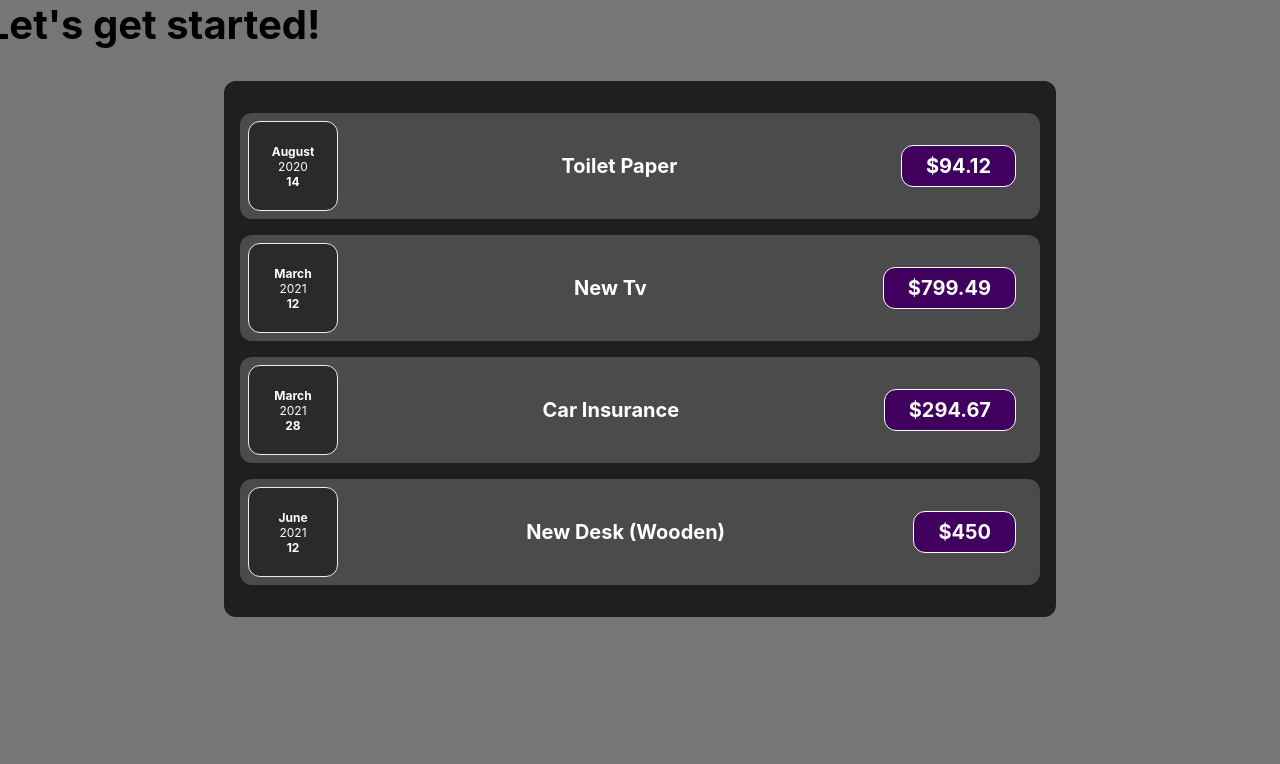
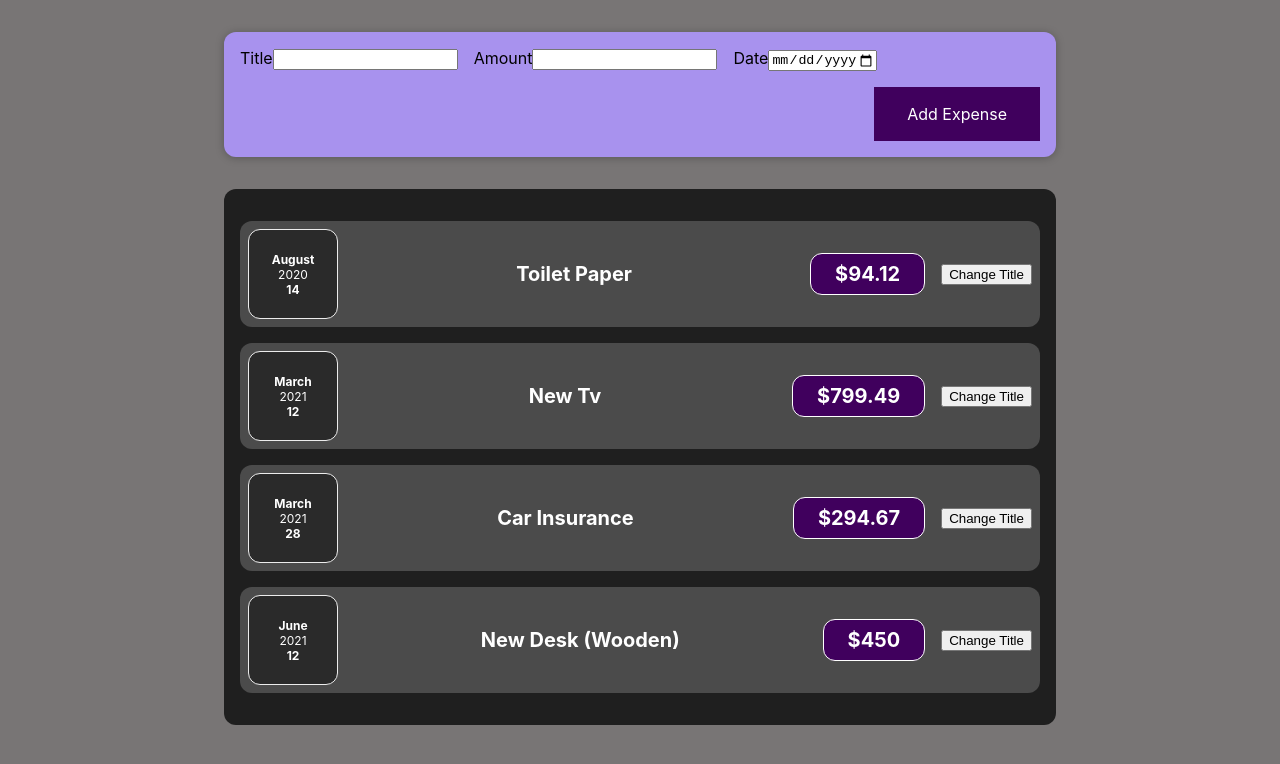
Before and after one commit to Momo-azangue/Frist_Application_React, a React (Create React App) app: page / in a window 1280 px wide. Shown: the top 764 px of the page. Built offline with nearby package versions, Linux system fonts and the light colour scheme.

Commit message:
new componements  in this Reaction Formation

```diff
--- a/src/App.js
+++ b/src/App.js
@@ -1,9 +1,9 @@
 import React from "react";
 import "./App.css";
-
+import NewExpense from "./NewExpense/NewExpense";
 import Expenses from "./componements/Expenses/Expenses";
 
-const App = () => {
+const App = () =>  {
   const expenses = [
     {
       id: 'e1',
@@ -38,9 +38,9 @@
   // );
 
   return (
-    <div className="App">
-      <h2 className="h21">Let's get started!</h2>
-      <Expenses items={expenses} />
+
+      <div className="App">  <NewExpense />
+        <Expenses items={expenses} />
     </div>
   );
 }
--- /dev/null
+++ b/src/NewExpense/ExpenseForm.css
@@ -0,0 +1,28 @@
+.new-expense__controls{
+    display: flex;
+    flex-wrap: wrap;
+    gap: 1rem;
+    margin-bottom: 1rem;
+    text-align: left;
+}
+
+.new-expense__control label{
+    font-weight: bold;
+    margin-bottom: 0.5rem;
+    display: block;
+}
+
+.new-expense__control input{
+    font: inherit;
+    padding: 0.5rem;
+    border-radius: 6px;
+    border: 1px solid #ccc;
+    width: 20rem;
+    max-width: 100%;
+
+
+}
+ .new-expense__actions {
+    text-align: right;
+
+ }
--- /dev/null
+++ b/src/NewExpense/ExpenseForm.js
@@ -0,0 +1,73 @@
+import React, {useState} from 'react';
+import './ExpenseForm.css';
+const ExpenseForm = () => {
+    // const [enteredTitle, setEnteredTitle] = useState('');
+    // const [enteredAmount, setEnteredAmount] = useState('');
+    // const [enteredDate, setEnteredDate] = useState('');
+
+  const [userInput, setUserInput] = useState({
+        enteredTitle:'',
+        enteredAmount: '',
+        enteredDate: ''
+
+    });
+
+    const titleChangeHandler = (event) => {
+       //setEnteredTitle(event.target.value);
+       setUserInput({
+        ...userInput,
+ enteredTitle: event.target.value,
+
+});
+
+    };
+
+    const amountChangeHandler = (event) => {
+        //setEnteredAmount(event.target.value)
+        setUserInput({
+            ...userInput,
+            enteredAmount: event.target.value,
+
+        });
+
+    };
+
+    const dateChangeHandler = (event) => {
+        //setEnteredDate(event.target.value);
+
+        setUserInput({
+            ...userInput,
+            enteredDate: event.target.value,
+
+        });
+    };
+
+    return (
+        <form>
+            <div className='new-expense__controls'>
+                <div classeName='new-expense__control '>
+                    <label>Title</label>
+                    <input type='text' onChange={titleChangeHandler} />
+                </div>
+                <div classeName='new-expense__control '>
+                    <label>Amount</label>
+                    <input type='number' min='0.01' step='0.01' onchange={amountChangeHandler} />
+                </div>
+                <div classeName='new-expense__control'>
+                    <label>Date</label>
+                    <input type='date' min='2019-01-01' max='2022-12-31' onchange={dateChangeHandler} />
+                </div>
+            </div>
+
+
+             <div className='new-expense__actions'>
+                <button type='submit'>Add Expense</button>
+
+            </div>
+
+        </form>
+    );
+
+};
+
+export default ExpenseForm;
--- /dev/null
+++ b/src/NewExpense/NewExpense.css
@@ -0,0 +1,39 @@
+.new-expense{
+    background-color: #a892ee;
+    padding: 1rem;
+    margin: 2rem auto;
+    width: 50rem;
+    max-width: 95%;
+    border-radius: 12px;
+    text-align: center;
+    box-shadow: 0 1px 8px rgba(0,0,0,0.25);
+}
+
+.new-expense button{
+    font: inherit;
+    cursor: pointer;
+    padding: 1rem 2rem;
+    border: 1px solid #40005d;
+    background-color: #40005d;
+    color: white;
+
+}
+.new-expense button:hover,
+.new-expense button:active{
+    background-color: #510674;
+    border-color: #510674;
+}
+
+
+
+.new-expense button.alternative {
+
+    color: #220131;
+    border-color: transparent;
+    background-color: transparent;
+}
+
+.new-expense button.alternative:hover,
+.new-expense button.alternative:active {
+    background-color: #ddb3f8;
+}
--- /dev/null
+++ b/src/NewExpense/NewExpense.js
@@ -0,0 +1,13 @@
+import React from "react";
+import ExpenseForm from "./ExpenseForm";
+import './NewExpense.css';
+
+const NewExpense = () => {
+    return (
+    <div className="new-expense">
+        <ExpenseForm/>
+    </div>
+    );
+};
+
+export default NewExpense;
--- a/src/componements/Expenses/ExpenseItem.js
+++ b/src/componements/Expenses/ExpenseItem.js
@@ -1,10 +1,18 @@
+import React, { useState } from 'react';
+
 import ExpenseDate from './ExpenseDate';
 import  Card from '../UI/Card'
 import './ExpenseItem.css';
 
-function ExpenseItem(props) {
+const ExpenseItem = (props) => {
 
+ const [title, setTitle] = useState(props.title);
+console.log('ExpenseItem evaluated by React');
 
+const clickHandler = () => {
+    setTitle('Updated!');
+    console.log(title);
+};
   // { props.date.toISOString() }
 
 
@@ -12,9 +20,10 @@
     <Card className="expense-item">
       <ExpenseDate date={props.date} />
       <div className="expense-item_description">
-        <h2>{props.title}</h2>
+        <h2>{title}</h2>
         <div className="expense-item_price">${props.amount}</div>
       </div>
+      <button onClick={clickHandler}>Change Title</button>
     </Card>
   );
 }
```
